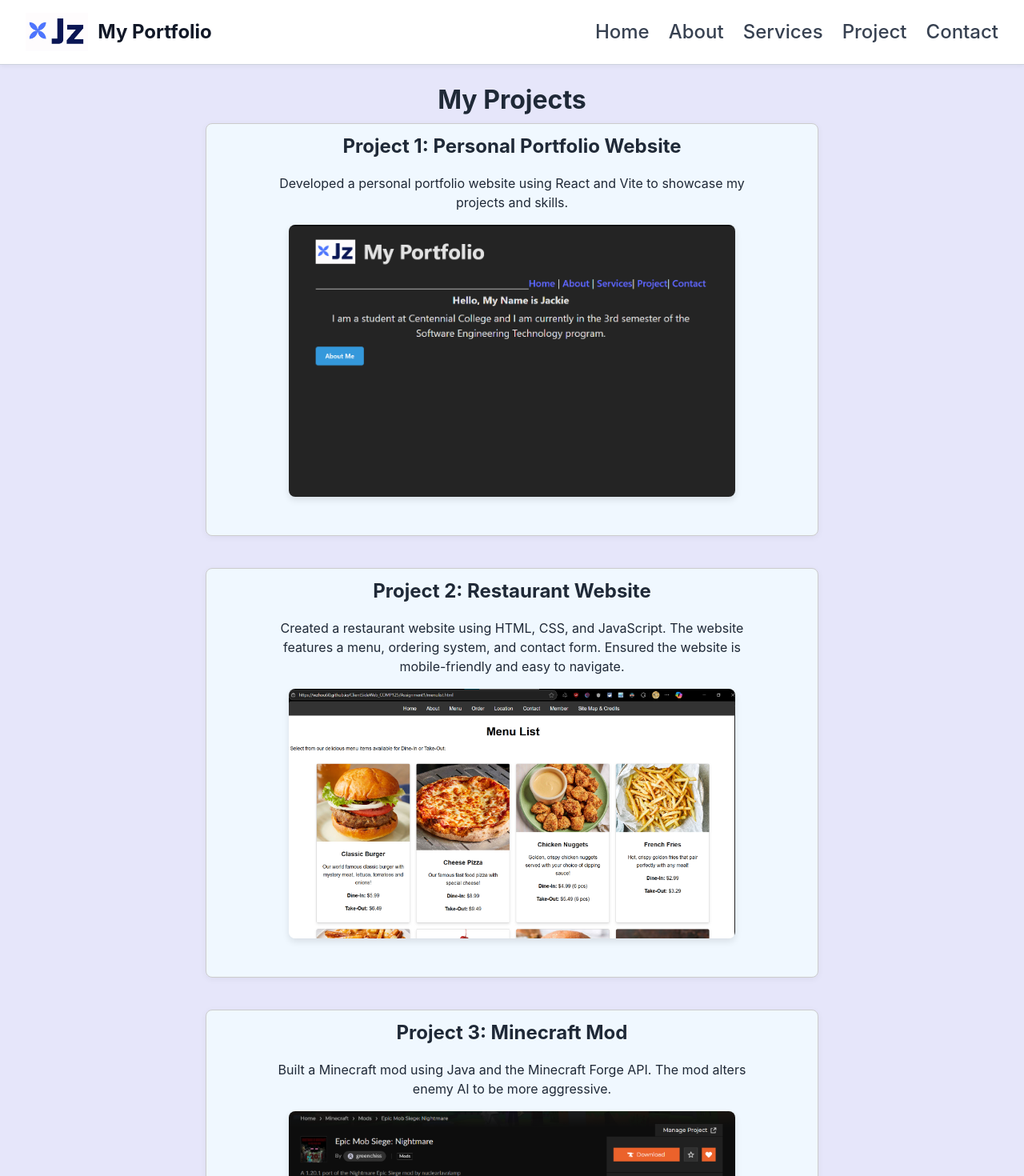
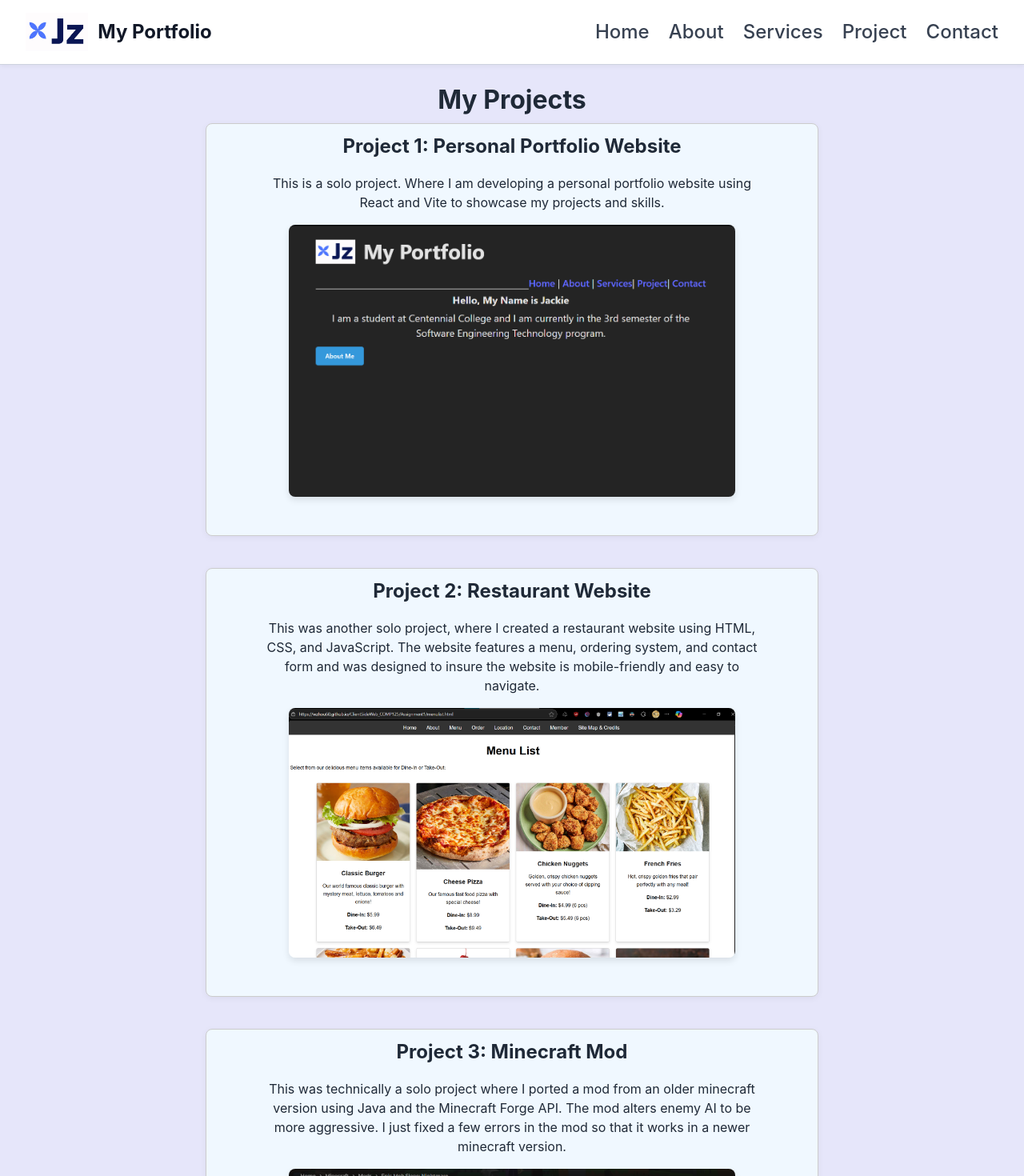
Before and after one commit to wzhou60/COMP229-Assignment1, a React (Vite) app in the folder client/: page /project in a window 1280 px wide. Shown: the top 1470 px of the page at 80% size. Built offline with nearby package versions, Linux system fonts and the light colour scheme.

Commit message:
updated some detials

```diff
--- a/client/src/project.jsx
+++ b/client/src/project.jsx
@@ -16,7 +16,7 @@ function Projects() {
         <div className="project">
           <h3>Project 1: Personal Portfolio Website</h3>
           <p>
-            Developed a personal portfolio website using React and Vite to showcase my projects and
+            This is a solo project. Where I am developing a personal portfolio website using React and Vite to showcase my projects and
             skills.
           </p>
           <img src="src/assets/project1.png" alt="" width={700} height={450} />
@@ -25,8 +25,8 @@ function Projects() {
         <div className="project">
           <h3>Project 2: Restaurant Website</h3>
           <p>
-            Created a restaurant website using HTML, CSS, and JavaScript. The website features a
-            menu, ordering system, and contact form. Ensured the website is mobile-friendly and easy
+            This was another solo project, where I created a restaurant website using HTML, CSS, and JavaScript. The website features a
+            menu, ordering system, and contact form and was designed to insure the website is mobile-friendly and easy
             to navigate.
           </p>
 
@@ -36,8 +36,9 @@ function Projects() {
         <div className="project">
           <h3>Project 3: Minecraft Mod</h3>
           <p>
-            Built a Minecraft mod using Java and the Minecraft Forge API. The mod alters enemy AI to
-            be more aggressive.
+            This was technically a solo project where I ported a mod from an older minecraft version using Java and the Minecraft Forge API.
+            The mod alters enemy AI to be more aggressive. I just fixed a few errors in the mod so that it works in a newer minecraft version.
+
           </p>
           <img src="src/assets/project3.png" alt="" width={700} height={450} />
         </div>
```
